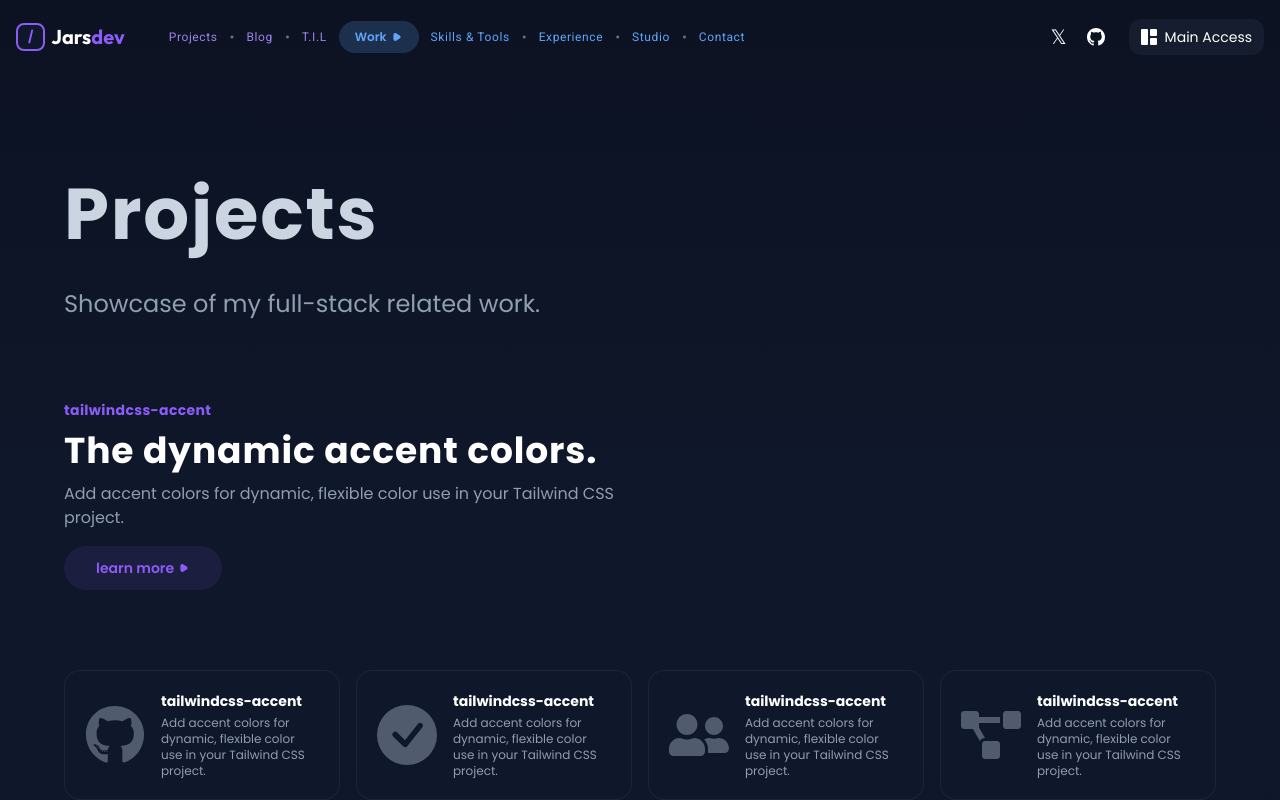
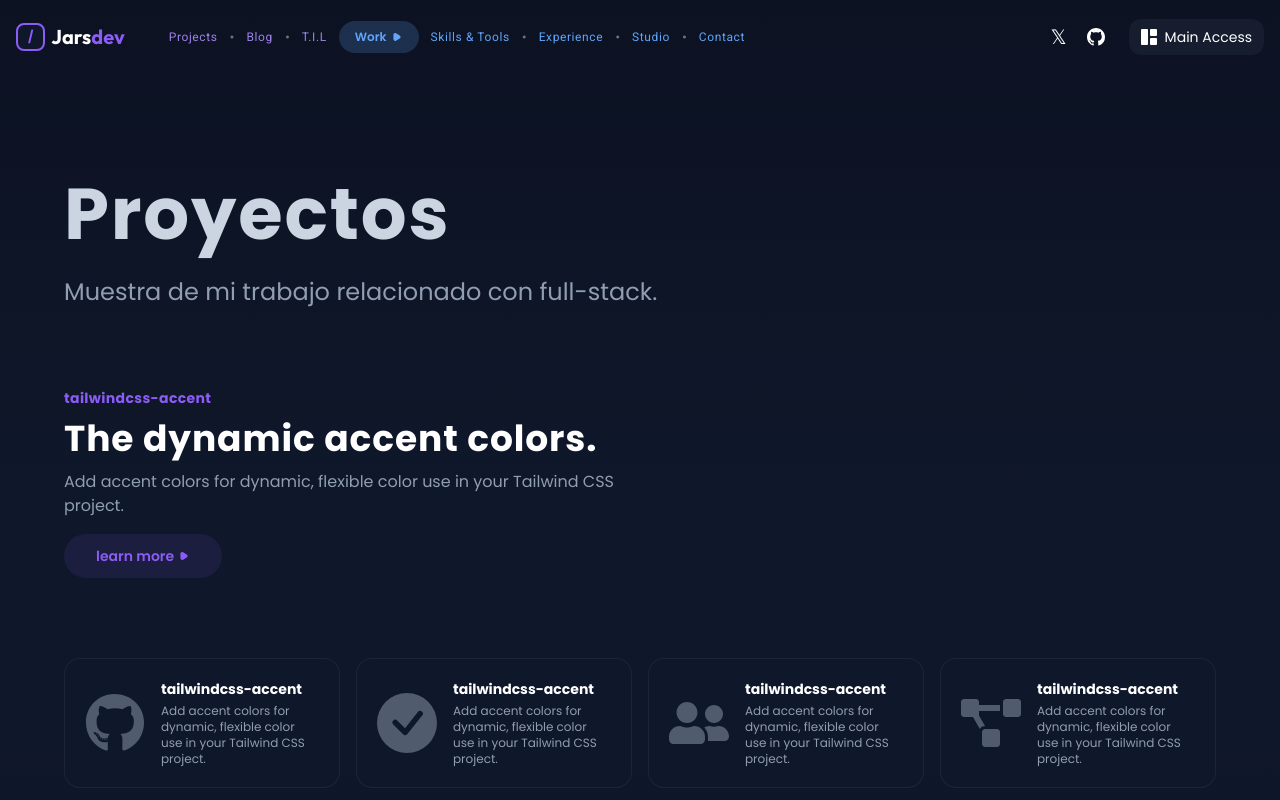
Before and after one commit to ImJars/Development-full-coding, a React (Vite) app: page /projects in a window 1280 px wide. Shown: the top 800 px of the page. Built offline with nearby package versions, Linux system fonts and the light colour scheme.

Commit message:
Update projects.jsx

```diff
--- a/src/projects.jsx
+++ b/src/projects.jsx
@@ -68,10 +68,10 @@ function Projects() {
                     once: true,
                   }}
                 >
-                  Projects
+                  Proyectos
                 </motion.h1>
                 <motion.h2
-                  className="Subtitle-Text opacity-0 transform -translate-x-10 text-text-general text-xs sm:text-2xl sm:mt-5"
+                  className="Subtitle-Text opacity-0 transform -translate-x-10 text-text-general text-xs sm:text-2xl sm:mt-2"
                   variants={fadeInAnimationVariants}
                   initial="initial"
                   whileInView="animate_Subtitle"
@@ -79,7 +79,7 @@ function Projects() {
                     once: true,
                   }}
                 >
-                  Showcase of my full-stack related work.
+                  Muestra de mi trabajo relacionado con full-stack.
                 </motion.h2>
               </TitleSection>
             </div>
```
